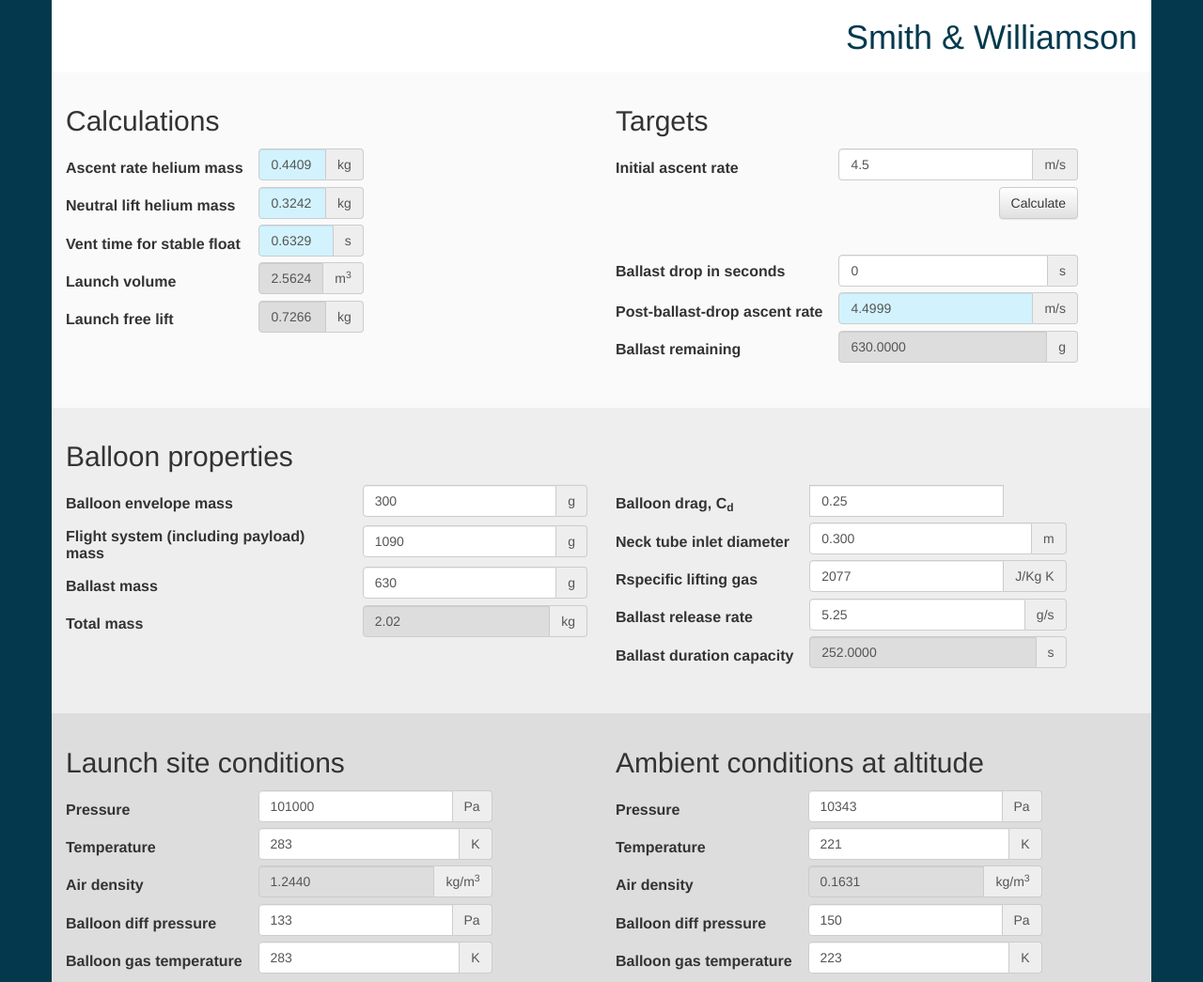
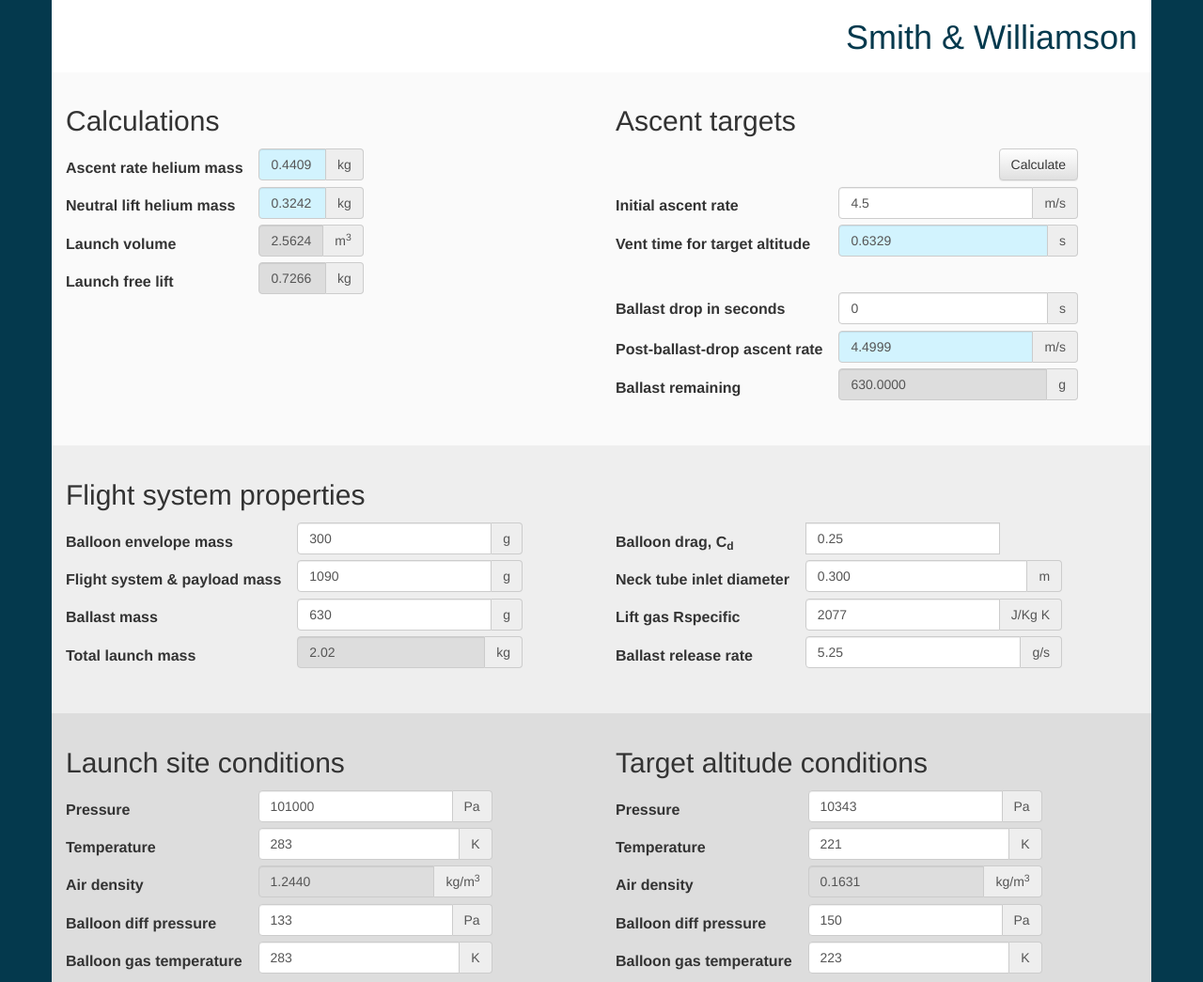
Before and after one commit to Jed-SWSDT/boomerang-calculator, a plain HTML site: page calculator/index.html in a window 1280 px wide. Shown: the top 1045 px of the page at 94% size. Drawn offline with Linux system fonts and the light colour scheme.

Commit message:
UI adjustments from customer feedback
Rename a few labels, move a few controls,
and don't allow the ballast drop time to
be less than zero.

```diff
--- a/calculator/index.html
+++ b/calculator/index.html
@@ -136,7 +136,9 @@
 
             $("#launchVolume").text(calc.launch.launchVolume.toFixed(4));
             $("#freeLiftKg").text(calc.launch.freeLiftKg.toFixed(4));
-            $("#ballastDurationCapacity").text(calc.launch.ballastDurationCapacity.toFixed(4));
+            // This is no longer needed. Leave here for a little in case we change
+            // our minds. May 28, 2015.
+            // $("#ballastDurationCapacity").text(calc.launch.ballastDurationCapacity.toFixed(4));
 
             $("#totalMass").text(totalMass);
 
@@ -206,15 +208,6 @@
                         </td>
                     </tr>
                     <tr>
-                        <th><label>Vent time for stable float</label></th>
-                        <td>
-                            <div class="input-group">
-                                <span class="form-control calc" id="time"></span>
-                                <div class="input-group-addon">s</div>
-                            </div>
-                        </td>
-                    </tr>
-                    <tr>
                         <th><label>Launch volume</label></th>
                         <td>
                             <div class="input-group">
@@ -236,8 +229,13 @@
             </div>
 
             <div class="col-md-6 col-xs-12">
-                <h2>Targets</h2>
+                <h2>Ascent targets</h2>
                 <table>
+                    <tr>
+                        <th>&nbsp;</th>
+                        <td class="buttonRow"><button id="calcButton" class="btn btn-default">Calculate</button></td>
+                    </tr>
+
                     <tr>
                         <th><label for="ascentRateTarget">Initial ascent rate</label></th>
                         <td>
@@ -249,8 +247,13 @@
                         </td>
                     </tr>
                     <tr>
-                        <th>&nbsp;</th>
-                        <td class="buttonRow"><button id="calcButton" class="btn btn-default">Calculate</button></td>
+                        <th><label>Vent time for target altitude</label></th>
+                        <td>
+                            <div class="input-group">
+                                <span class="form-control calc" id="time"></span>
+                                <div class="input-group-addon">s</div>
+                            </div>
+                        </td>
                     </tr>
 
                     <tr>
@@ -258,7 +261,7 @@
                         <td class="afterCalculate">
                             <div class="input-group">
                                 <input id="ballastDropInSeconds" class="form-control"
-                                    type="number" value="0"/>
+                                    type="number" min="0" value="0"/>
                                 <div class="input-group-addon">s</div>
                             </div>
                         </td>
@@ -288,7 +291,7 @@
 
 
         <div class="row balloonPanel">
-            <h2 class="col-xs-12">Balloon properties</h2>
+            <h2 class="col-xs-12">Flight system properties</h2>
             <div class="col-xs-12 col-sm-6">
                 <table>
                     <tr>
@@ -301,7 +304,7 @@
                         </td>
                     </tr>
                     <tr>
-                        <th><label for="mass2">Flight system (including payload) mass</label></th>
+                        <th><label for="mass2">Flight system &amp; payload mass</label></th>
                         <td>
                             <div class="input-group">
                                 <input id="mass2" type="number" value="1090" class="form-control"/>
@@ -320,7 +323,7 @@
                         </td>
                     </tr>
                     <tr>
-                        <th><label for="totalMass">Total mass</label></th>
+                        <th><label for="totalMass">Total launch mass</label></th>
                         <td>
                             <div class="input-group">
                                 <span id="totalMass" class="form-control"></span>
@@ -361,7 +364,7 @@
                         </td>
                     </tr>
                     <tr>
-                        <th><label for="rSpecificLiftingGas">Rspecific lifting gas</label></th>
+                        <th><label for="rSpecificLiftingGas">Lift gas Rspecific</label></th>
                         <td>
                             <div class="input-group">
                                 <input id="rSpecificLiftingGas" type="number" value="2077" class="form-control"/>
@@ -378,7 +381,8 @@
                             </div>
                         </td>
                     </tr>
-                    <tr>
+<!-- This is no longer wanted. Leave it here for a little in case our minds change. May 28, 2015
+                   <tr>
                         <th><label for="ballastDurationCapacity">Ballast duration capacity</label></th>
                         <td>
                             <div class="input-group">
@@ -386,7 +390,7 @@
                                 <div class="input-group-addon">s</div>
                             </div>
                         </td>
-                    </tr>
+                    </tr>-->
                 </table>
             </div>
         </div>
@@ -456,7 +460,7 @@
             </div>
 
             <div class="col-xs-12 col-md-6">
-                <h2>Ambient conditions at altitude</h2>
+                <h2>Target altitude conditions</h2>
                 <table>
                     <tr>
                         <th><label for="ambientPressure">Pressure</label></th>
```
